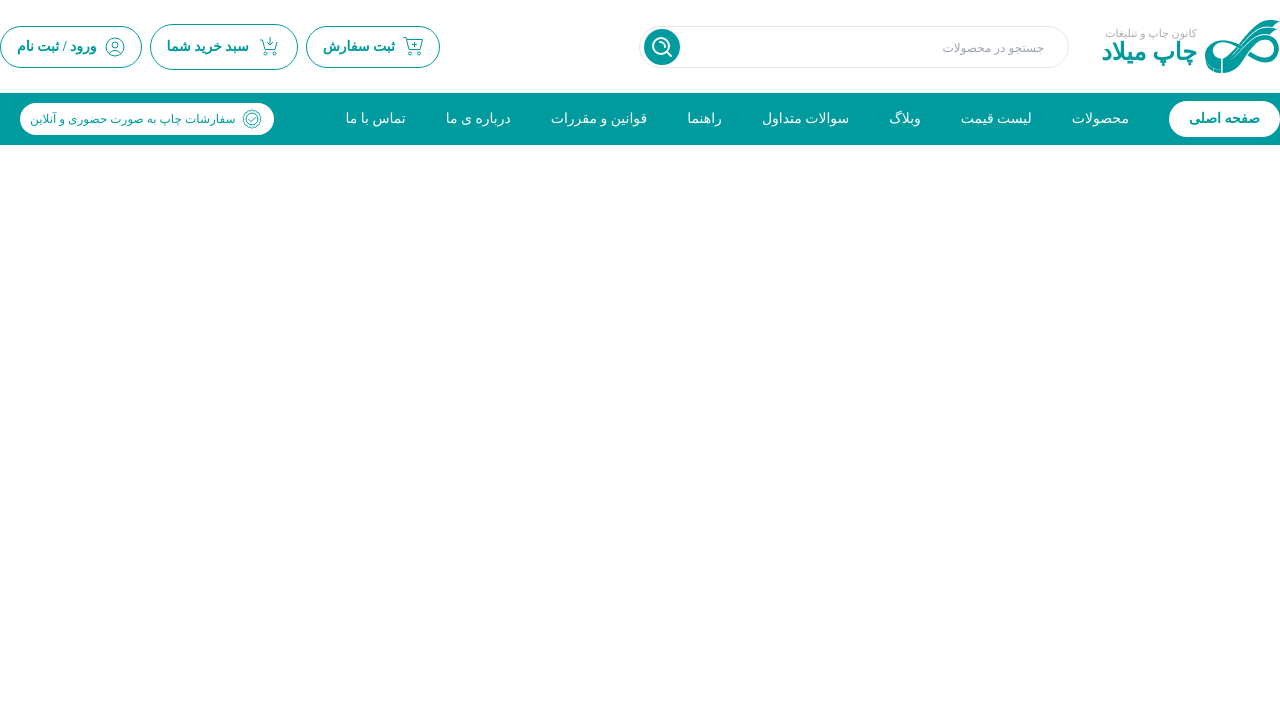
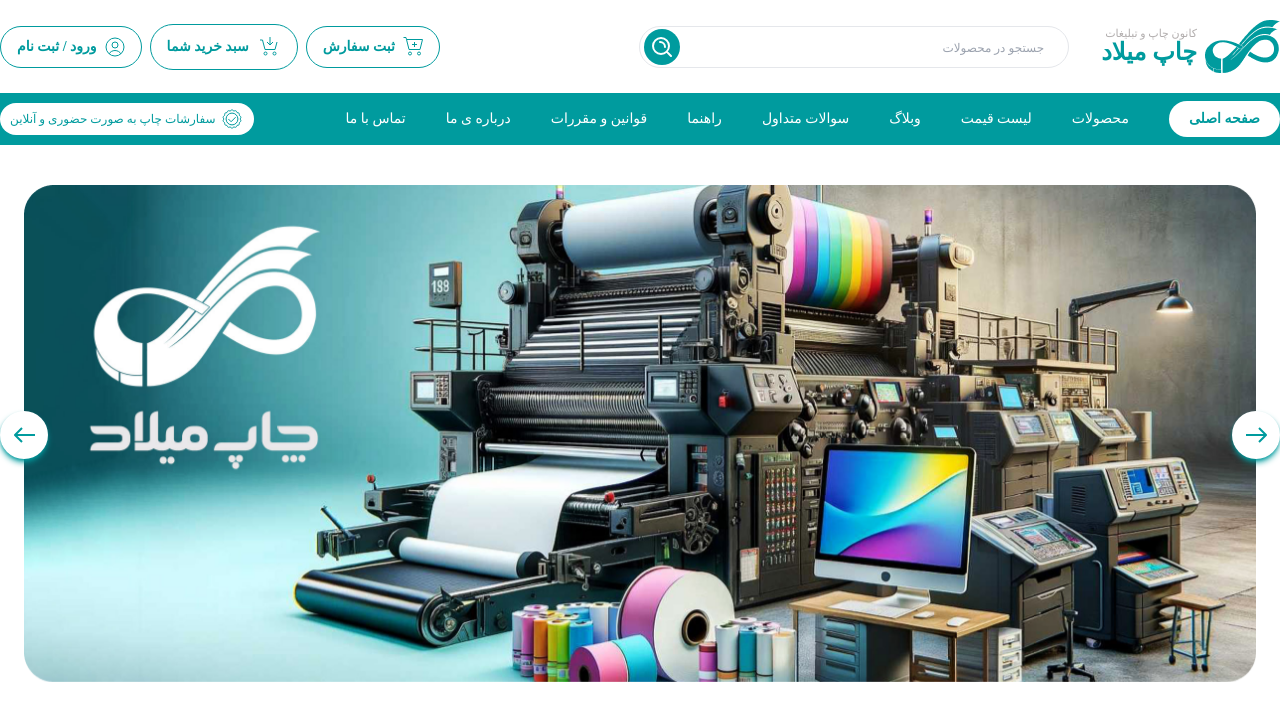
Before and after one commit to Ramin-Joshang/Milad-Print, a website: page index.html in a window 1280 px wide. Drawn offline with nearby package versions, Linux system fonts and the light colour scheme; a web font is replaced by a local one.

Commit message:
banner responsived

```diff
--- a/index.html
+++ b/index.html
@@ -836,7 +836,7 @@
                         <a class="text-white py-2 inline-block text-sm" href="#">تماس با ما </a>
                     </li>
                 </ul>
-                <div class="px-5 mt-3 md:mt-0 md:hidden xl:block">
+                <div class="px-5 md:px-0 mt-3 md:mt-0 md:hidden xl:block">
 
                     <button class="flex w-full items-center gap-1 px-2.5 py-1 bg-white rounded-full">
                         <span>
@@ -905,8 +905,8 @@
     <!-- ----------------------------------------------------------------------- -->
     <!--                                 Banner                                  -->
     <!-- ----------------------------------------------------------------------- -->
-    <!-- <section class="py-10">
-        <div class="container mx-auto px-10">
+    <section class="py-10">
+        <div class="container mx-auto px-5 md:px-0">
             <div class="relative px-6">
                 <div dir="rtl" class="swiper mySwiper">
                     <div class="swiper-wrapper">
@@ -928,7 +928,7 @@
                     </div>
                 </div>
                 <div
-                    class="swiper-button-next next bg-white rounded-full w-12 h-12 flex justify-center items-center shadow-md shadow-primary !right-0">
+                    class="swiper-button-next next bg-white rounded-full w-10 h-10 md:w-12 md:h-12 flex justify-center items-center shadow-md shadow-primary !right-0">
                     <span>
                         <svg width="21" height="16" viewBox="0 0 21 16" fill="none" xmlns="http://www.w3.org/2000/svg">
                             <path d="M0 8H19" stroke="#009B9E" stroke-width="2" />
@@ -937,7 +937,7 @@
                     </span>
                 </div>
                 <div
-                    class="swiper-button-prev prev bg-white rounded-full w-12 h-12 flex justify-center items-center shadow-md shadow-primary !left-0">
+                    class="swiper-button-prev prev bg-white rounded-full w-10 h-10 md:w-12 md:h-12 flex justify-center items-center shadow-md shadow-primary !left-0">
                     <span class="rotate-180">
                         <svg width="21" height="16" viewBox="0 0 21 16" fill="none" xmlns="http://www.w3.org/2000/svg">
                             <path d="M0 8H19" stroke="#009B9E" stroke-width="2" />
@@ -947,7 +947,7 @@
                 </div>
             </div>
         </div>
-    </section> -->
+    </section>
     <!-- ----------------------------------------------------------------------- -->
     <!--                                 Banner                                  -->
     <!-- ----------------------------------------------------------------------- -->
```
Also changed, not shown: css/style.css.
